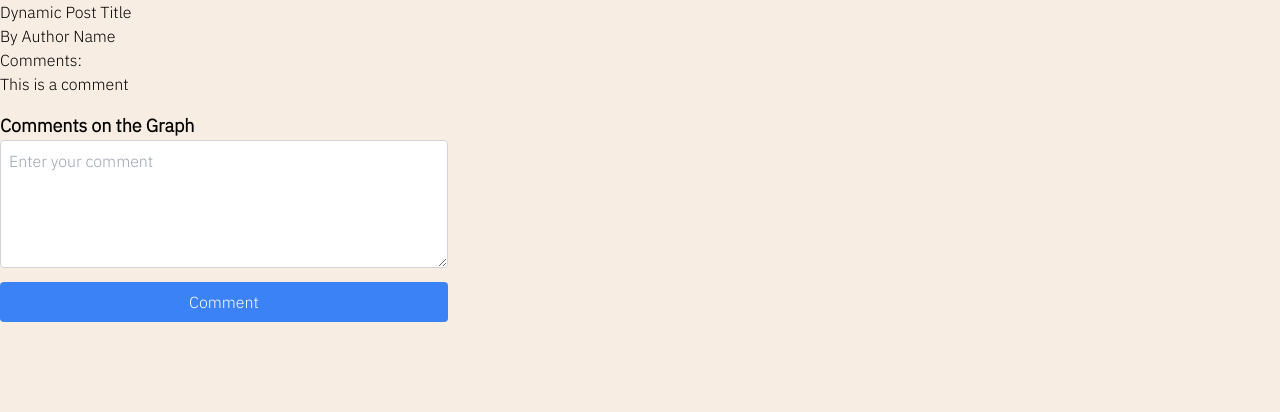
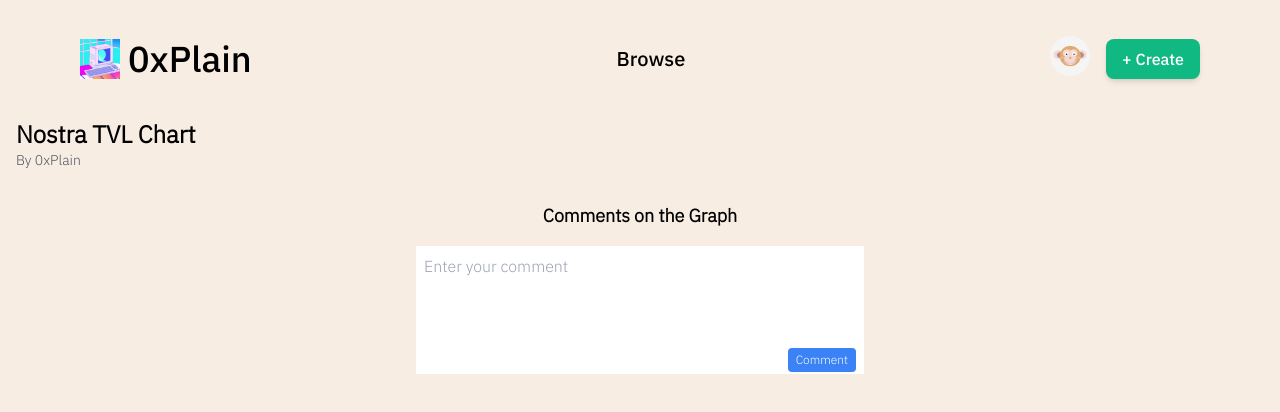
Before and after one commit to FriendlyLifeguard/0xplain, a Next.js app: page /posts/1 in a window 1280 px wide. Shown: the top 412 px of the page. Built offline with nearby package versions, Linux system fonts and the light colour scheme.

Commit message:
ui improvements

```diff
--- a/src/app/page.tsx
+++ b/src/app/page.tsx
@@ -246,8 +246,9 @@
         </div>
       </div>
     </div>
+    </Link>
 
-    </Link>
+    <Link href={'posts/3'}>
     <div className="mb-6">
     <div className="block">
         <div className="max-w-md mx-auto bg-white rounded-xl shadow-md overflow-hidden md:max-w-2xl">
@@ -260,7 +261,9 @@
         </div>
       </div>
     </div>
+    </Link>
   </div>
+
 
 </div>
 
--- a/src/app/posts/1/page.tsx
+++ b/src/app/posts/1/page.tsx
@@ -2,16 +2,17 @@
 import React, { useState, useEffect } from 'react';
 import PostComponent, { Comment as CommentType } from '../../../interfaces/PostInterface';
 import Annotation from "../../../interfaces/PlotInterface"
-// Dummy data fetching function
+import Header from '../../../components/Header';
+
+
 const fetchPostData = async (): Promise<PostComponent> => {
   // Simulate fetching data
   return {
     postId: '1',
-    title: 'Dynamic Post Title',
-    author: 'Author Name',
+    title: 'Nostra TVL Chart',
+    author: '0xPlain',
     comments: [
       { id: 1, text: 'This is a comment' },
-      // Add more comments as needed
     ],
   };
 };
@@ -50,23 +51,16 @@
 
   return (
     <div>
-      <h1>{post.title}</h1>
-      <h2>By {post.author}</h2>
-      <div>
-        <h3>Comments:</h3>
-        {post.comments.map((comment: CommentType) => (
-          <div key={comment.id}>
-            <p>{comment.text}</p>
-          </div>
-        ))}
-      </div>
-
+      <Header/>
+      <h1 className="text-2xl font-bold text-left ml-4">{post.title}</h1>
+      <h2 className="text-sm text-left ml-4 text-gray-600">By {post.author}</h2>
+      <div className="flex justify-center">
       {chartImageData && (
         <div>
-          <h3>Chart:</h3>
           <img src={chartImageData} alt="annotated chart"/>
         </div>
       )}
+      </div>
 
       {annotations.map((annotation, index) => (
         <div key={index}>
@@ -75,28 +69,29 @@
       ))}
 
             {/* Comment Section */}
-            <div className="mt-4">
-        <h2 className="text-lg font-semibold">Comments on the Graph</h2>
-        {/* Form to add new comments */}
-        <form onSubmit={handleSubmitComment} className="max-w-md ">
+            <div className="mt-8">
+        <h2 className="text-lg font-semibold text-center">Comments on the Graph</h2>
+        <div className="max-w-md mx-auto mt-4">
+        <form onSubmit={handleSubmitComment} className="relative">
           <textarea
             value={newComment}
             onChange={(e) => setNewComment(e.target.value)}
             placeholder="Enter your comment"
             required
-            className="w-full h-32 p-2 border border-gray-300 rounded"
+            className="w-full h-32 p-2 resize-none"
             rows={3}
           ></textarea>
-          <button type="submit" className="w-full bg-blue-500 text-white py-2 mt-2 rounded hover:bg-blue-600">Comment</button>
+          <button type="submit" className="absolute bottom-2 right-2 bg-blue-500 text-white py-1 px-2 text-xs rounded hover:bg-blue-600 transition-colors">Comment</button>
         </form>
 
         {/* List to display comments */}
-        <div>
+        <div className="mt-4">
           {comments.map(comment => (
-            <div key={comment.id} className="bg-gray-100 p-4 mb-2 rounded">
+            <div key={comment.id} className="bg-gray-100 p-4 mb-2 rounded mx-auto">
               <p className="text-gray-800">{comment.text}</p>
             </div>
           ))}
+        </div>
         </div>
       </div>
     </div>
@@ -104,32 +99,3 @@
 };
 
 export default PostPage;
-
-
-      // {/* Form to add comments */}
-      // <div className="mb-4">
-      //     <h2 className="text-lg font-semibold mb-2">Add Comment</h2>
-      //     <form onSubmit={handleSubmitComment} className="flex items-center">
-      //       <input type="text" name="commentText" placeholder="Enter your comment" required className="mr-2 p-2 border border-gray-300 rounded" />
-      //       <button type="submit" className="bg-blue-500 text-white px-4 py-2 rounded hover:bg-blue-600">Add Comment</button>
-      //     </form>
-      //   </div>
-
-      //   {/* List to display comments */}
-      //   {/* Render comments */}
-      //   <div>
-      //     <h2 className="text-lg font-semibold mb-2">Comments</h2>
-      //     {comments.map(comment => (
-      //       <div key={comment.id} className="bg-gray-100 p-4 mb-2 rounded">
-      //         <p className="text-gray-800">{comment.text}</p>
-      //       </div>
-      //     ))}
-      //   </div>
-      // </div>
-
-      // const [comments, setComments] = useState<Comment[]>([]);
-
-      // const handleSubmitComment = (e: React.FormEvent<HTMLFormElement>) => {
-      //   e.preventDefault();
-      //   const text = (e.currentTarget.elements.namedItem('commentText') as HTMLInputElement).value;
-      // };
--- a/src/app/posts/2/page.tsx
+++ b/src/app/posts/2/page.tsx
@@ -40,6 +40,7 @@
   return (
 
     <div>
+      <Header/>
       <h1 className="text-2xl font-bold text-left ml-4">{post.title}</h1>
       <h2 className="text-sm text-left ml-4 text-gray-600">By {post.author}</h2>
       <div>
@@ -51,7 +52,7 @@
       <div className="mt-8">
         <h2 className="text-lg font-semibold text-center">Comments on the Graph</h2>
         <div className="max-w-md mx-auto mt-4">
-        <form onSubmit={handleSubmitComment} className="relative">
+          <form onSubmit={handleSubmitComment} className="relative">
         <textarea
           value={newComment}
           onChange={(e) => setNewComment(e.target.value)}
--- a/src/app/posts/3/page.tsx
+++ b/src/app/posts/3/page.tsx
@@ -0,0 +1,86 @@
+'use client'
+import React, { useState, useEffect } from 'react';
+import PostInterface, { Comment as CommentType } from '../../../interfaces/PostInterface';
+import Header from '../../../components/Header';
+
+const PostPage = () => {
+  const [post, setPost] = useState<PostInterface>({
+    postId: '2',
+    title: 'Terra USD Price Analysis',
+    author: '0xPlain',
+    comments: [
+      { id: 1, text: 'This is a comment' },
+      // Add more comments as needed
+    ],
+  });
+  const [newComment, setNewComment] = useState(''); // State to hold the new comment text
+
+  useEffect(() => {
+    // Load stored comments from local storage on component mount
+    const storedComments = JSON.parse(localStorage.getItem('comments') || '[]');
+    setPost(prevPost => ({ ...prevPost, comments: [...prevPost.comments, ...storedComments] }));
+  }, []);
+
+  const handleSubmitComment = (e: React.FormEvent<HTMLFormElement>) => {
+    e.preventDefault();
+    if (!newComment.trim()) return; // Ignore empty comments
+
+    const newCommentObj = { id: Date.now(), text: newComment };
+
+    // Add the new comment to the existing list and update local storage
+    setPost(prevPost => {
+      const updatedComments = [...prevPost.comments, newCommentObj];
+      localStorage.setItem('comments', JSON.stringify(updatedComments));
+      return { ...prevPost, comments: updatedComments };
+    });
+
+    setNewComment(''); // Reset the input field
+  };
+
+  return (
+
+    <div>
+      <Header/>
+      <h1 className="text-2xl font-bold text-center ml-4">{post.title}</h1>
+      <h2 className="text-sm text-center ml-4 text-gray-600">By {post.author}</h2>
+      <div>
+        <div className="flex justify-center">
+        <img src="/Static2.png" alt="Static Chart" />
+        </div>
+      </div>
+
+      <div className="mt-8">
+        <h2 className="text-lg font-semibold text-center">Comments on the Graph</h2>
+        <div className="max-w-md mx-auto mt-4">
+        <form onSubmit={handleSubmitComment} className="relative">
+        <textarea
+          value={newComment}
+          onChange={(e) => setNewComment(e.target.value)}
+          placeholder="Enter your comment"
+          required
+          className="w-full h-32 p-2 resize-none"
+          rows={3}
+        ></textarea>
+        <button
+          type="submit"
+          className="absolute bottom-2 right-2 bg-blue-500 text-white py-1 px-2 text-xs rounded hover:bg-blue-600 transition-colors"
+        >
+          Comment
+        </button>
+    </form>
+
+        {/* List to display comments */}
+        <div className="mt-4">
+          {post.comments.map(comment => (
+            <div key={comment.id} className="bg-gray-100 p-4 mb-2 rounded mx-auto">
+              <p className="text-gray-800">{comment.text}</p>
+            </div>
+          ))}
+        </div>
+      </div>
+    </div>
+  </div>
+  );
+};
+
+export default PostPage;
--- a/src/components/ThumbnailComponent.tsx
+++ b/src/components/ThumbnailComponent.tsx
@@ -1,7 +1,6 @@
 import Link from 'next/link';
 import Image from 'next/image';
-import react, { useState, useEffect } from 'react';
-
+import React, { useState, useEffect } from 'react'; // Corrected 'react' to 'React'
 
 const ThumbnailComponent = ({ postId, title, author }) => {
   const [imageUrl, setImageUrl] = useState('/starknet1.jpeg'); // Default image
@@ -13,19 +12,35 @@
     }
   }, []);
 
-
   return (
     <Link href={`posts/${postId}`}>
-      <div className="block">
-        <div className="max-w-md mx-auto bg-white rounded-xl shadow-md overflow-hidden md:max-w-2xl">
-          <div className="p-8">
+        <div className="max-w-md mx-auto bg-white rounded-xl shadow-md overflow-hidden md:max-w-2xl relative group">
+          <div className="relative group">
+            <div className="absolute -top-4 left-4 z-20">
+              <img src="/path/to/profile-image.jpeg" alt="Profile" className="w-12 h-12 rounded-full border-2 border-white" />
+            </div>
+          </div>
+          <div className="p-8 pt-12">
             <div className="uppercase tracking-wide text-sm text-indigo-500 font-semibold">{title}</div>
-            <div className="text-sm text-gray-600 ml-auto">Author: {author}</div>
-            <div className="mt-4"></div>
-              <img src={imageUrl} alt="Chart" width={600} height={400} style={{ width: '100%', height: 'auto' }} />
+            <div className="text-sm text-gray-600">Author: {author}</div>
+            <div className="mt-4 flex justify-center">
+              <img src={imageUrl} alt="Chart" className="w-full h-auto" />
+            </div>
+
+            {/* Comment and Share Buttons */}
+            <div className="flex items-center mt-4">
+              <button className="text-gray-500 mr-4 flex items-center">
+                {/* Placeholder for comment icon */}
+                <span>&#x1F5E8;</span>
+                <span className="ml-1">42</span> {/* Arbitrary comment count */}
+              </button>
+              <button className="text-gray-500 flex items-center">
+                {/* Placeholder for share icon */}
+                <span>&#x1F4E4;</span>
+              </button>
+            </div>
           </div>
         </div>
-      </div>
     </Link>
   );
 };
```
